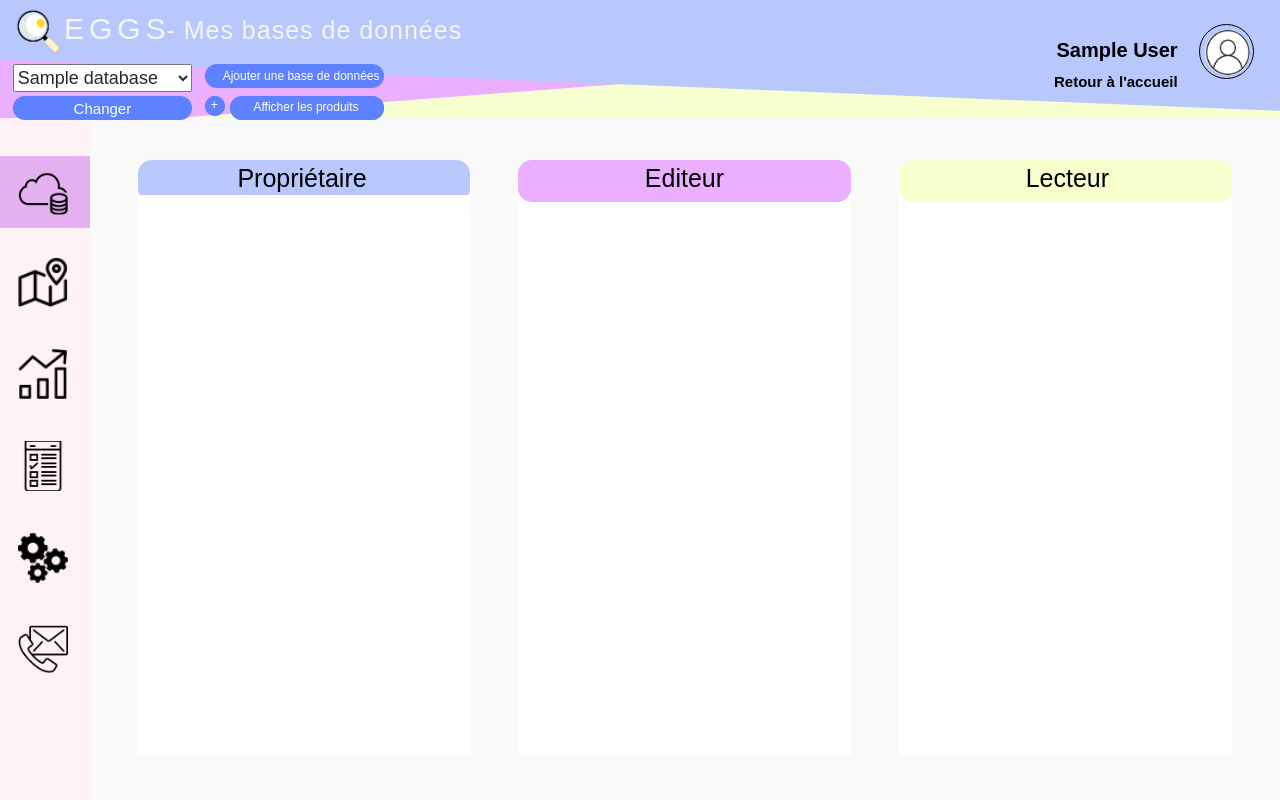
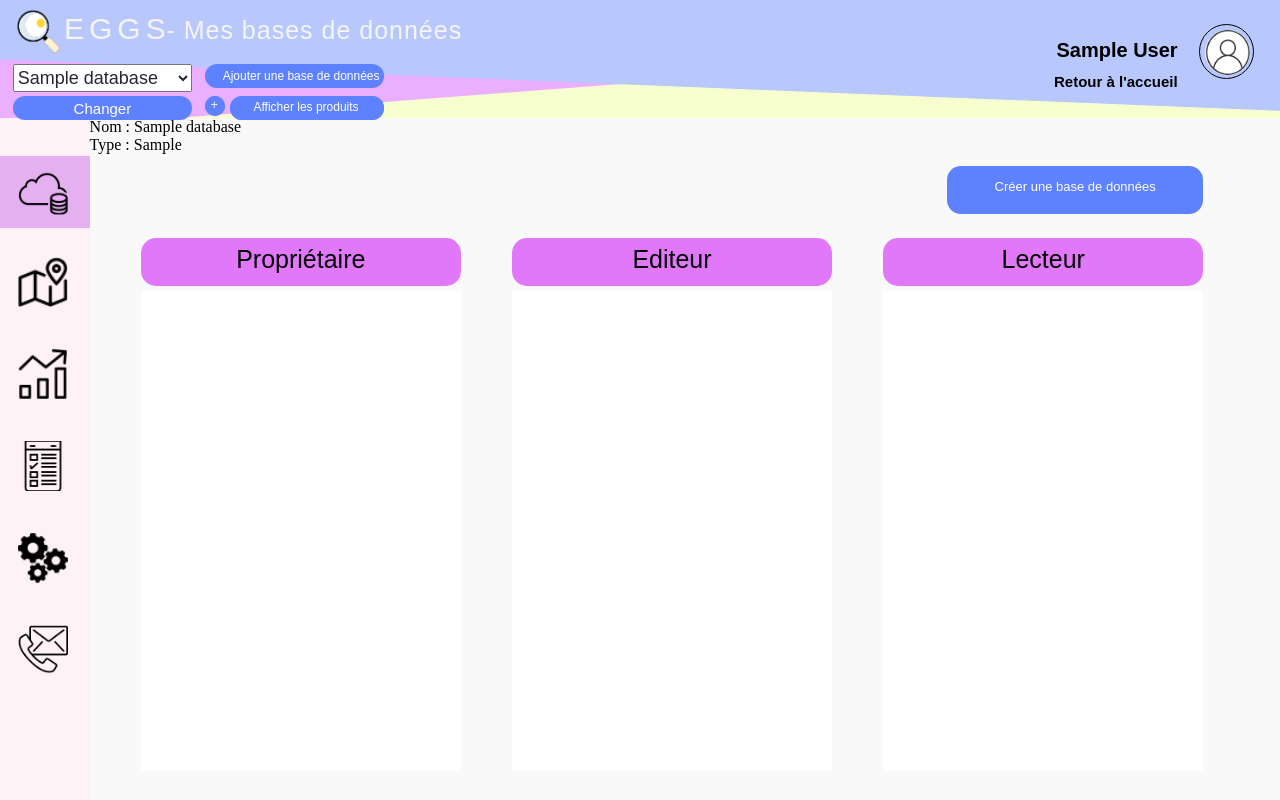
Before and after one commit to pierrickdelrieu/EGGS-Environnement_de_Gestion, a Django app: page /manager/my_databases/ in a window 1280 px wide. Run offline with Django 3.2, Linux system fonts and the light colour scheme; a user stored in the database is signed in; tables that the repository leaves empty hold one stand-in row (values such as "Sample post").

Commit message:
modif my_databases

```diff
--- a/static/home/css/my_databases.css
+++ b/static/home/css/my_databases.css
@@ -6,155 +6,119 @@
     background: rgba(206, 12, 250, 0.54);
 }
 
-.rectTitrePro{
-    position: absolute;
-    height: 42px;
-    width: 26%;
-    left: 10.75%;
-    top: 20%;
-
-    background: #B8C7FC;
-    border-radius: 14px;
+.main_container{
+    position: fixed;
+    height: 100%;
+    width: 100%;
+    left: 7%;
+    top: 118px;
 }
 
-.rectPro{
+.bouton_bdd a{
     position: absolute;
-    width: 26%;
-    height: 70%;
-    left: 10.75%;
-    top: 195px;
+    width: 20%;
+    height: 6%;
+    right: 13%;
+    top: 6%;
 
-    background: #FFFFFF;
+    background-color: #5e81ff;
+    border-radius: 14px;
+    border: none;
+    cursor: pointer;
+
+    text-decoration: none;
+    padding: 13px 0 0 0;
+    text-align: center;
+    font-size: 13px;
+    font-family: "SF Pro Rounded", sans-serif;
+    color: white;
 }
 
-#textPro{
-    position: absolute;
-    left: 30%;
-    top: 10%;
-
-    font-family: "SF Pro Rounded", sans-serif;
-    font-style: normal;
-    font-weight: normal;
-    font-size: 25px;
-
-    text-align: center;
-
-    color: #000000;
+.bouton_bdd a:hover{
+    background-color: #007AFF;
 }
 
-.rectTitreEdit{
+.proprietaire{
     position: absolute;
-    height: 42px;
-    width: 26%;
-    left: 40.5%;
-    top: 20%;
-
-    background: #EAAFFF;
-    border-radius: 14px;
+    height: 60%;
+    width: 25%;
+    left: 4%;
+    top: 15%;
+    background-color: #F9F9FA;
 }
 
-.rectEdit{
+.editeur{
     position: absolute;
-    width: 26%;
-    height: 70%;
-    left: 40.5%;
-    top: 195px;
-
-    background: #FFFFFF;
+    height: 60%;
+    width: 25%;
+    left: 33%;
+    top: 15%;
+    background-color: #F9F9FA;
 }
 
-#textEdit{
+.lecteur{
     position: absolute;
-    left: 38%;
-    top: 10%;
-
-    font-family: "SF Pro Rounded", sans-serif;
-    font-style: normal;
-    font-weight: normal;
-    font-size: 25px;
-
-    text-align: center;
-
-    color: #000000;
+    height: 60%;
+    width: 25%;
+    left: 62%;
+    top: 15%;
+    background-color: #F9F9FA;
 }
 
-.rectTitreReader{
+.rectTitre{
     position: absolute;
-    width: 26%;
-    height: 42px;
-    left: 70.25%;
-    top: 20%;
-
-    background: #F8FFCF;
-    border-radius: 14px;
+    height: 10%;
+    width: 100%;
+    background: rgba(206, 12, 250, 0.54);
+    border-radius: 15px;
+    padding: 7px 0 0 0;
 }
 
-.rectReader{
-    position: absolute;
-    width: 26%;
-    height: 70%;
-    left: 70.25%;
-    top: 195px;
-
-    background: #FFFFFF;
+.rectTitre p{
+    font-family: "SF Pro Rounded", sans-serif;
+    color: black;
+    font-size: 25px;
+    text-align: center;
 }
 
-#textReader {
+.rectListe{
+    z-index: 2;
     position: absolute;
-    left: 38%;
-    top: 10%;
-
-    font-family: "SF Pro Rounded", sans-serif;
-    font-style: normal;
-    font-weight: normal;
-    font-size: 25px;
-
-    text-align: center;
-
-    color: #000000;
+    height: 100%;
+    width: 100%;
+    top: 11%;
+    background-color: white;
 }
 
-.a_Pro {
+#p_Pro, #p_Edit, #p_Reader{
+    position: absolute;
+    left: 10%;
+    top: 5%;
+    color: black;
+    font-family: "SF Pro Rounded", sans-serif;
+    font-size: 15px;
+}
+
+.a_Pro, .a_Edit, .a_Reader{
     position: absolute;
     left: 10%;
     top: 5%;
 }
 
-.a_Pro p{
+.a_Pro p, .a_Edit p, .a_Reader p{
     position: absolute;
-    top: 0;
     font-family: "SF Pro Rounded", sans-serif;
     font-size: 15px;
     color: black;
-    border-bottom: 1px solid #BABABA;
 }
 
-.a_Pro a{
-    position: absolute;
+.a_Pro p:hover, .a_Edit p:hover, .a_Reader p:hover{
+    font-size: 16px;
+    font-weight: bold;
+}
+
+.a_Pro li, .a_Edit li, .a_Reader li{
     left: 10%;
     width: 300px;
-    background-color: white;
-
+    list-style: none;
 }
-
-.a_Pro li{
-    left: 10%;
-    width: 300px;
-    list-style-type: circle;
-    padding: 40px 0 0 5px;
-
-}
-
-#p_Edit{
-    position: absolute;
-    left: 42%;
-    top: 30%;
-    color: black;
-}
-
-#p_Reader{
-    position: absolute;
-    left: 72%;
-    top: 30%;
-    color: black;
-}
--- a/templates/manager/my_databases.html
+++ b/templates/manager/my_databases.html
@@ -11,48 +11,72 @@
 
 {% block content_manager %}
     <p class="titre">- Mes bases de données</p>
-    <div class="rectTitrePro">
-    <h2 id="textPro">Propriétaire</h2></div>
-    <div class="rectPro">
+
+    <div class="main_container">
+        Nom : {{ user.current_database.name }}<br>
+        Type  : {{ user.current_database.type }}<br><br>
+        <div class="bouton_bdd">
+            <a href="{% url 'manager:add_database' %}">Créer une base de données</a>
+        </div>
+
+        <div class="proprietaire">
+            <div class="rectTitre">
+                <p>Propriétaire</p>
+            </div>
+            <div class="rectListe">
                 {% if user.owner.count == 0 %}
                     <p id="p_Pro">Pas de base de données</p>
                 {% else %}
                     <ul class="a_Pro">
                         {% for database in user.owner.all %}
                             {% if database.name != user.current_database.name %}
-                        <li>
-                            <a href="{% url 'manager:switch_current_db' database_name=database.name %}"><p>{{ database.name }}</p></a>
-                        </li>
+                                <li><a href="{% url 'manager:switch_current_db' database_name=database.name %}"><p>{{ database.name }}</p></a></li>
+                                <li class="line"></li><br><br><br>
                             {% endif %}
                         {% endfor %}
                      </ul>
                 {% endif %}
             </div>
+        </div>
 
-    <div class="rectEdit"></div>
-    <div class="rectTitreEdit">
-    <h2 id="textEdit">Editeur</h2></div>
+        <div class="editeur">
+            <div class="rectTitre">
+                <p>Editeur</p>
+            </div>
+            <div class="rectListe">
                 {% if user.editor.count == 0 %}
                     <p id="p_Edit">Pas de base de données</p>
                 {% else %}
+                    <ul class="a_Edit">
                         {% for database in user.editor.all %}
                             {% if database.name != user.current_database.name %}
-                <a id="a_Edit" href="{% url 'manager:switch_current_db' database_name=database.name %}">{{ database.name }}</a>
+                                <li><a href="{% url 'manager:switch_current_db' database_name=database.name %}"><p>{{ database.name }}</p></a></li>
+                                <li class="line"></li><br><br><br>
                             {% endif %}
                         {% endfor %}
+                    </ul>
                 {% endif %}
+            </div>
+        </div>
 
-    <div class="rectReader"></div>
-    <div class="rectTitreReader">
-    <h2 id="textReader">Lecteur</h2></div>
+        <div class="lecteur">
+            <div class="rectTitre">
+                <p>Lecteur</p>
+            </div>
+            <div class="rectListe">
                 {% if user.editor.count == 0 %}
                     <p id="p_Reader">Pas de base de données</p>
                 {% else %}
+                    <ul class="a_Reader">
                         {% for database in user.reader.all %}
                             {% if database.name != user.current_database.name %}
-                <a id="a_Reader" href="{% url 'manager:switch_current_db' database_name=database.name %}">{{ database.name }}</a>
+                                <li><a href="{% url 'manager:switch_current_db' database_name=database.name %}"><p>{{ database.name }}</p></a></li>
+                                <li class="line"></li><br><br><br>
                             {% endif %}
                         {% endfor %}
+                    </ul>
                 {% endif %}
-
+            </div>
+        </div>
+    </div>
 {% endblock %}
```
Lines whose indentation alone changed are shown as unchanged.
